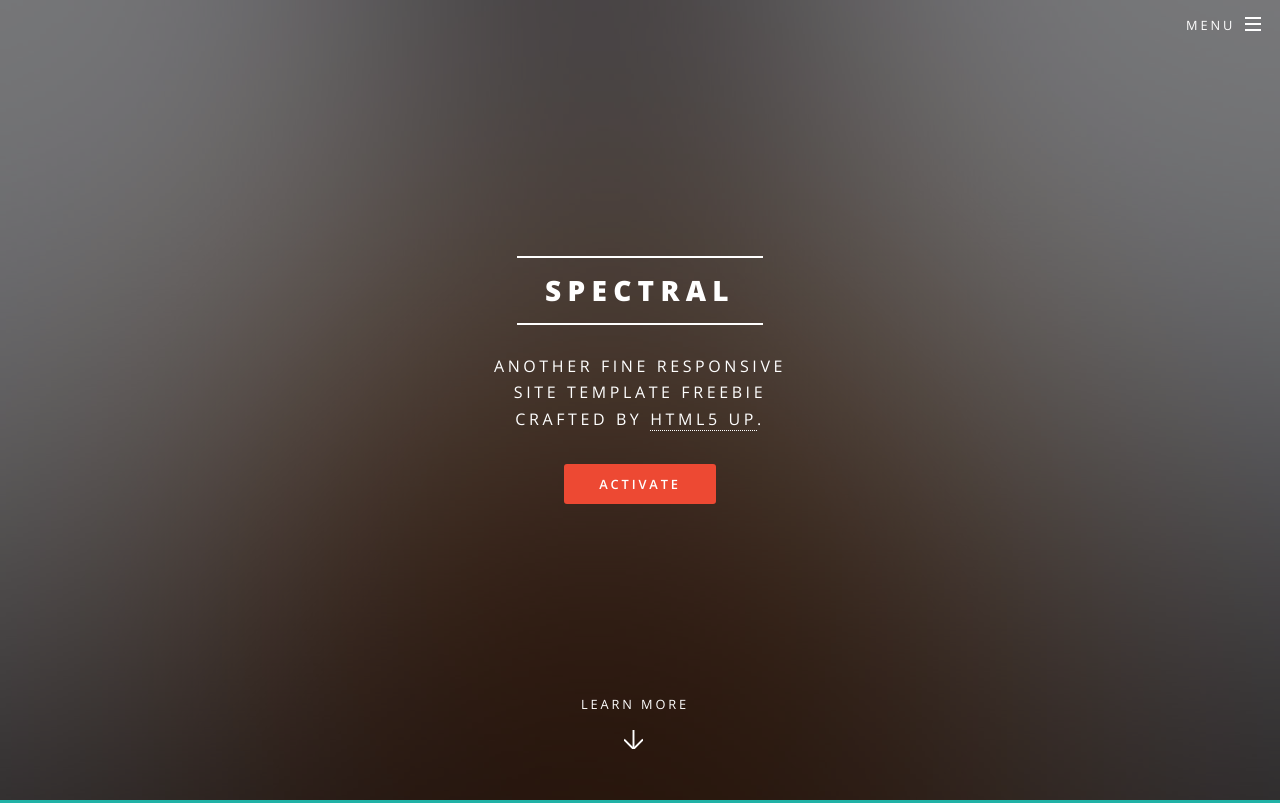
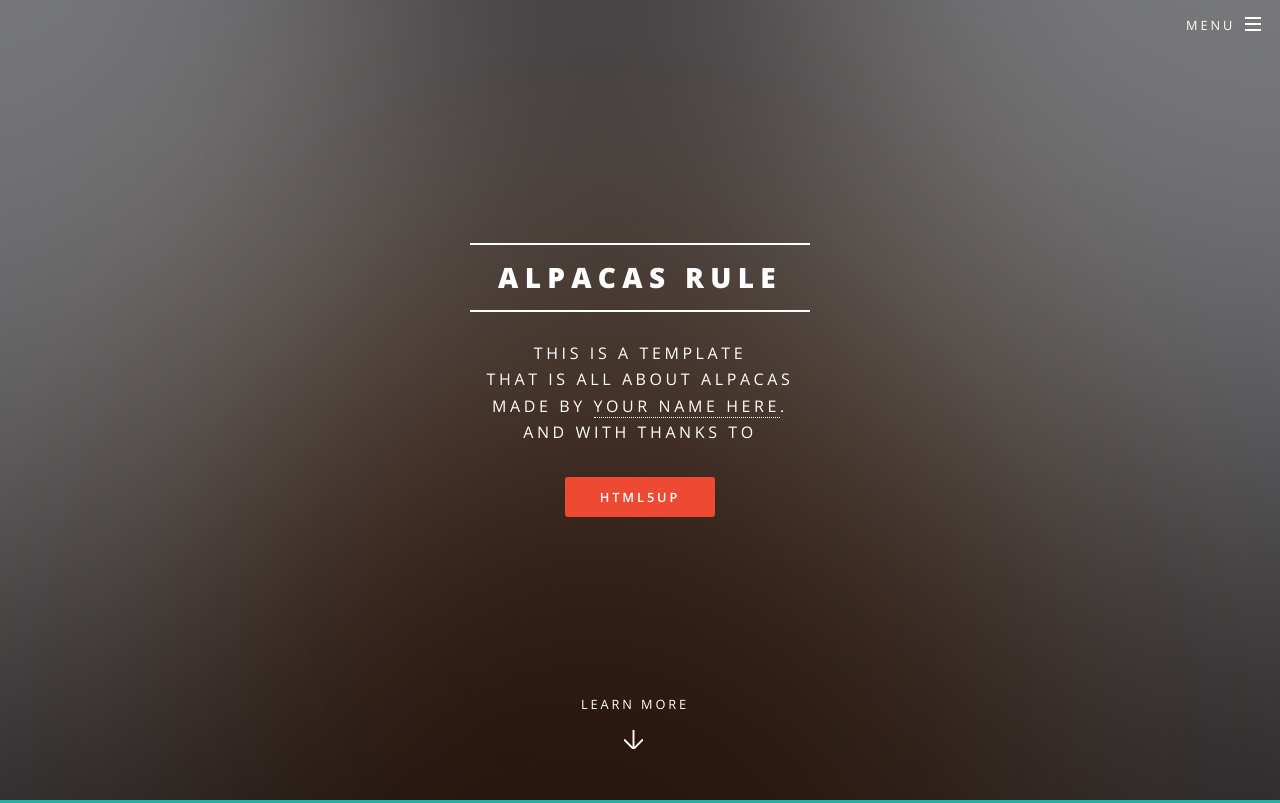
Before and after one commit to georgeangel21/Specral-Alpacas, a plain HTML site: page spectral/index.html in a window 1280 px wide. Shown: the top 803 px of the page. Drawn offline with nearby package versions, Linux system fonts and the light colour scheme.

Commit message:
BANNER CHANGE

```diff
--- a/spectral/index.html
+++ b/spectral/index.html
@@ -43,12 +43,13 @@
 				<!-- Banner -->
 					<section id="banner">
 						<div class="inner">
-							<h2>Spectral</h2>
-							<p>Another fine responsive<br />
-							site template freebie<br />
-							crafted by <a href="http://html5up.net">HTML5 UP</a>.</p>
+							<h2>ALPACAS RULE</h2>
+							<p>This is a template<br/>that is all about Alpacas<br/>
+							made by <a href="put your wordpress url here">Your name here</a>.
+						    <br/>And with thanks to</p>
 							<ul class="actions special">
-								<li><a href="#" class="button primary">Activate</a></li>
+								<li><a href="https://html5up.net/" class="button primary">HTML5UP</a>
+								</li>
 							</ul>
 						</div>
 						<a href="#one" class="more scrolly">Learn More</a>
```
